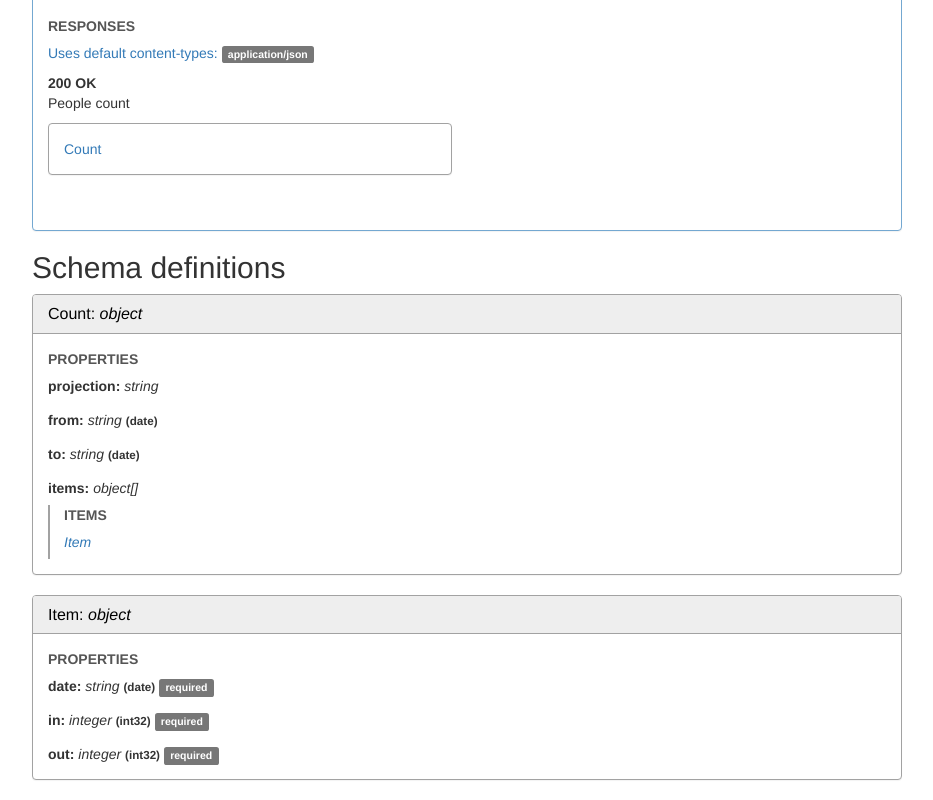
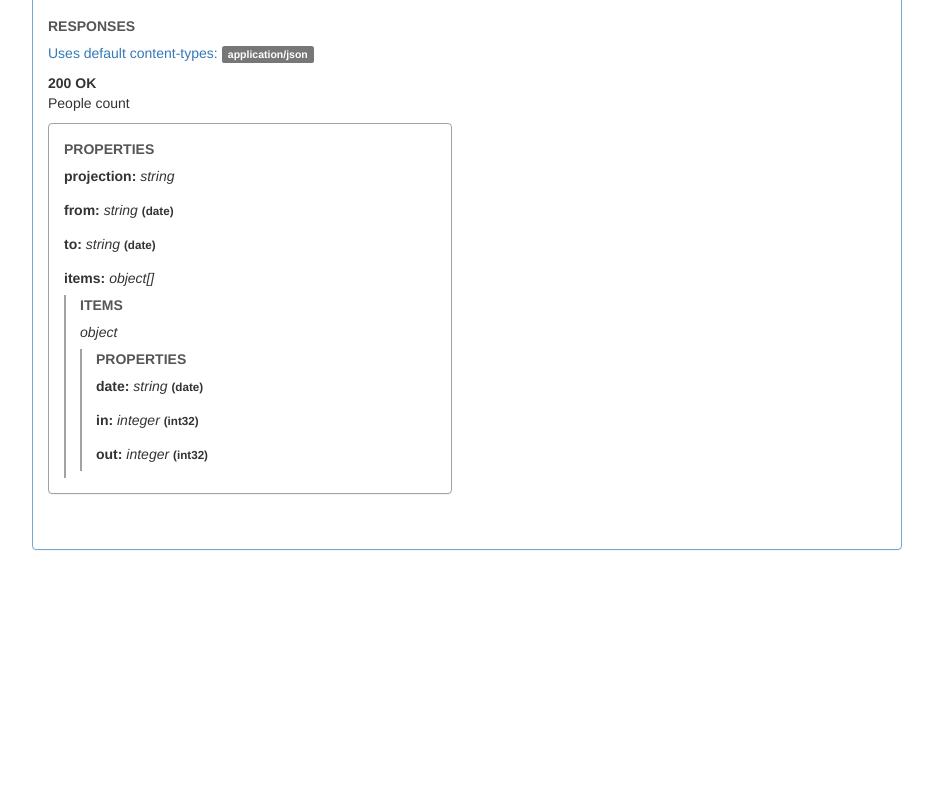
Before and after one commit to 7chandan/my-repo-modcam-connector-1478610627858, a website: page doc/index.html in a window 1280 px wide. Shown: the part 639-1439 px from the top of the page, without its empty margins (173-1106 px from the left). After the commit the page ends 1209 px from the top, so only its background shows below. Drawn offline with Linux system fonts and the light colour scheme.

Commit message:
Simplify response body format

```diff
--- a/doc/index.html
+++ b/doc/index.html
@@ -150,31 +150,6 @@
                                                 <div class="col-md-6 sw-response-model">
                                                 <div  class="panel panel-definition">
                                                     <div class="panel-body">
-                                                                <a class="json-schema-ref" href="#/definitions/Count">Count</a>
-                                                    </div>
-                                                </div></div>
-
-                                            </div>                </dd>
-                            </dl>
-                        </section>
-                </div>
-            </div>
-
-
-
-        <h2>Schema definitions</h2>
-
-
-                <div id="definition-Count" class="panel panel-definition">
-                        <div class="panel-heading">
-                                <h3 class="panel-title"><a name="/definitions/Count"></a>Count:
-                                    <span class="json-property-type"><span class="json-property-type">object</span>
-                <span class="json-property-range" title="Value limits"></span>
-
-                </span>
-                                </h3>
-                        </div>
-                    <div class="panel-body">
 
                                                                 <section class="json-schema-properties">
                                                                     <dl>
@@ -225,29 +200,10 @@
                                                                                 <div class="json-inner-schema">
 
                                                                                                     <section class="json-schema-array-items">
-                                                                        <span class="json-property-type">    <a class="json-schema-ref" href="#/definitions/Item">Item</a>
-                                                                        </span>
+                                                                                                        <span class="json-property-type">object</span>
                                                                                                         <span class="json-property-range" title="Value limits"></span>
 
                                                                                                         <div class="json-inner-schema">
-
-                                                                        </div>
-                                                                    </section>                </div>
-                                            </dd>
-                                    </dl>
-                                </section>
-                    </div>
-                </div>
-                <div id="definition-Item" class="panel panel-definition">
-                        <div class="panel-heading">
-                                <h3 class="panel-title"><a name="/definitions/Item"></a>Item:
-                                    <span class="json-property-type"><span class="json-property-type">object</span>
-                <span class="json-property-range" title="Value limits"></span>
-
-                </span>
-                                </h3>
-                        </div>
-                    <div class="panel-body">
 
                                                                                                                 <section class="json-schema-properties">
                                                                                                                     <dl>
@@ -256,7 +212,6 @@
                                                                                                                                 <span class="json-property-type">string</span>    <span class="json-property-format">(date)</span>
                                                                                                                                 <span class="json-property-range" title="Value limits"></span>
 
-                                                    <span class="json-property-required"></span>
                                                                                                                             </dt>
                                                                                                                             <dd>
 
@@ -269,7 +224,6 @@
                                                                                                                                 <span class="json-property-type">integer</span>    <span class="json-property-format">(int32)</span>
                                                                                                                                 <span class="json-property-range" title="Value limits"></span>
 
-                                                    <span class="json-property-required"></span>
                                                                                                                             </dt>
                                                                                                                             <dd>
 
@@ -282,7 +236,6 @@
                                                                                                                                 <span class="json-property-type">integer</span>    <span class="json-property-format">(int32)</span>
                                                                                                                                 <span class="json-property-range" title="Value limits"></span>
 
-                                                    <span class="json-property-required"></span>
                                                                                                                             </dt>
                                                                                                                             <dd>
 
@@ -293,7 +246,22 @@
                                                                                                                     </dl>
                                                                                                                 </section>
                                                                                                         </div>
+                                                                                                    </section>                </div>
+                                                                            </dd>
+                                                                    </dl>
+                                                                </section>
                                                     </div>
+                                                </div></div>
+
+                                            </div>                </dd>
+                            </dl>
+                        </section>
+                </div>
+            </div>
+
+
+
+
 </div>
 </body>
 </html>
```
Also changed, not shown: doc/swagger.yaml (+22 -32 lines). Lines whose indentation alone changed are shown as unchanged.
